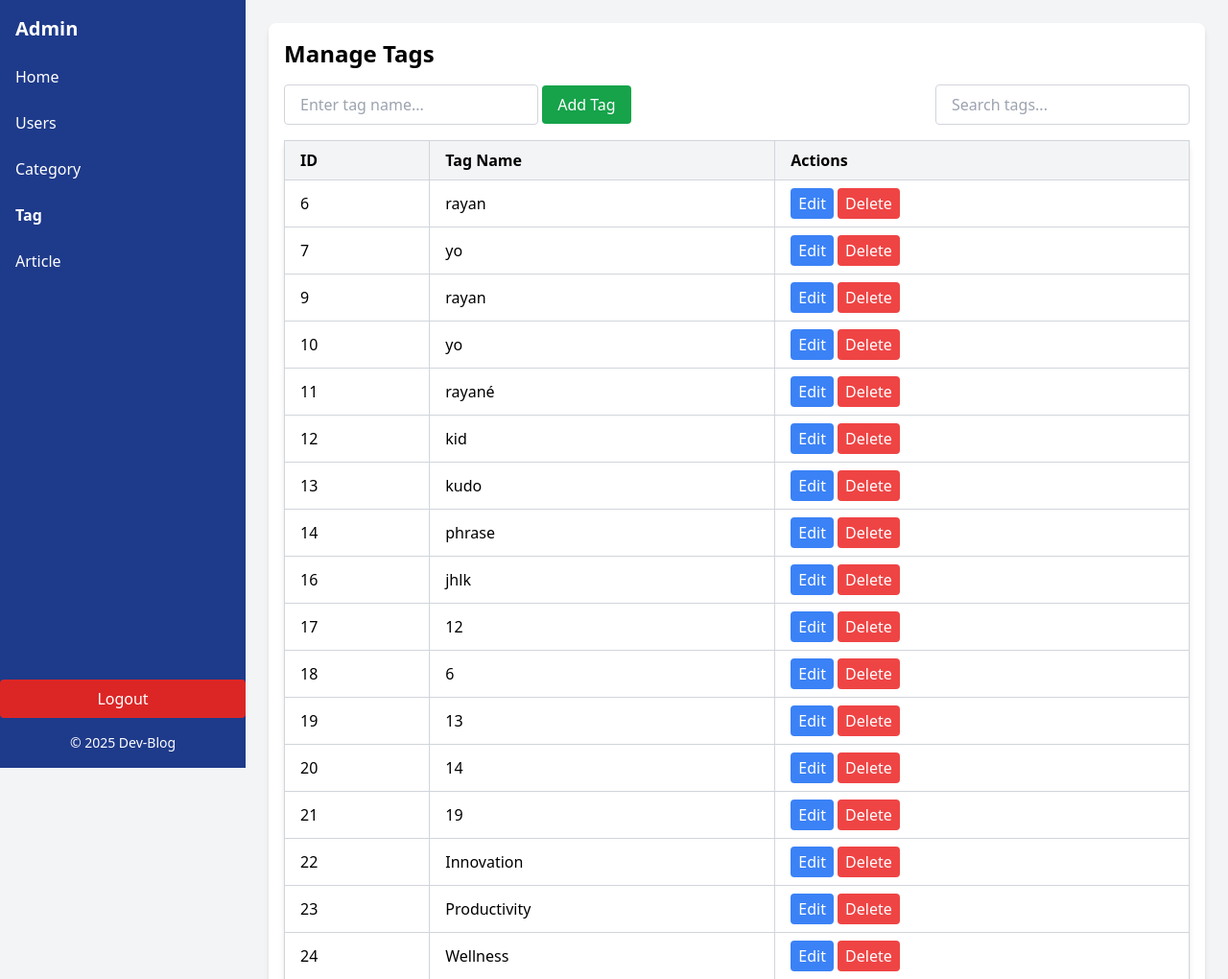
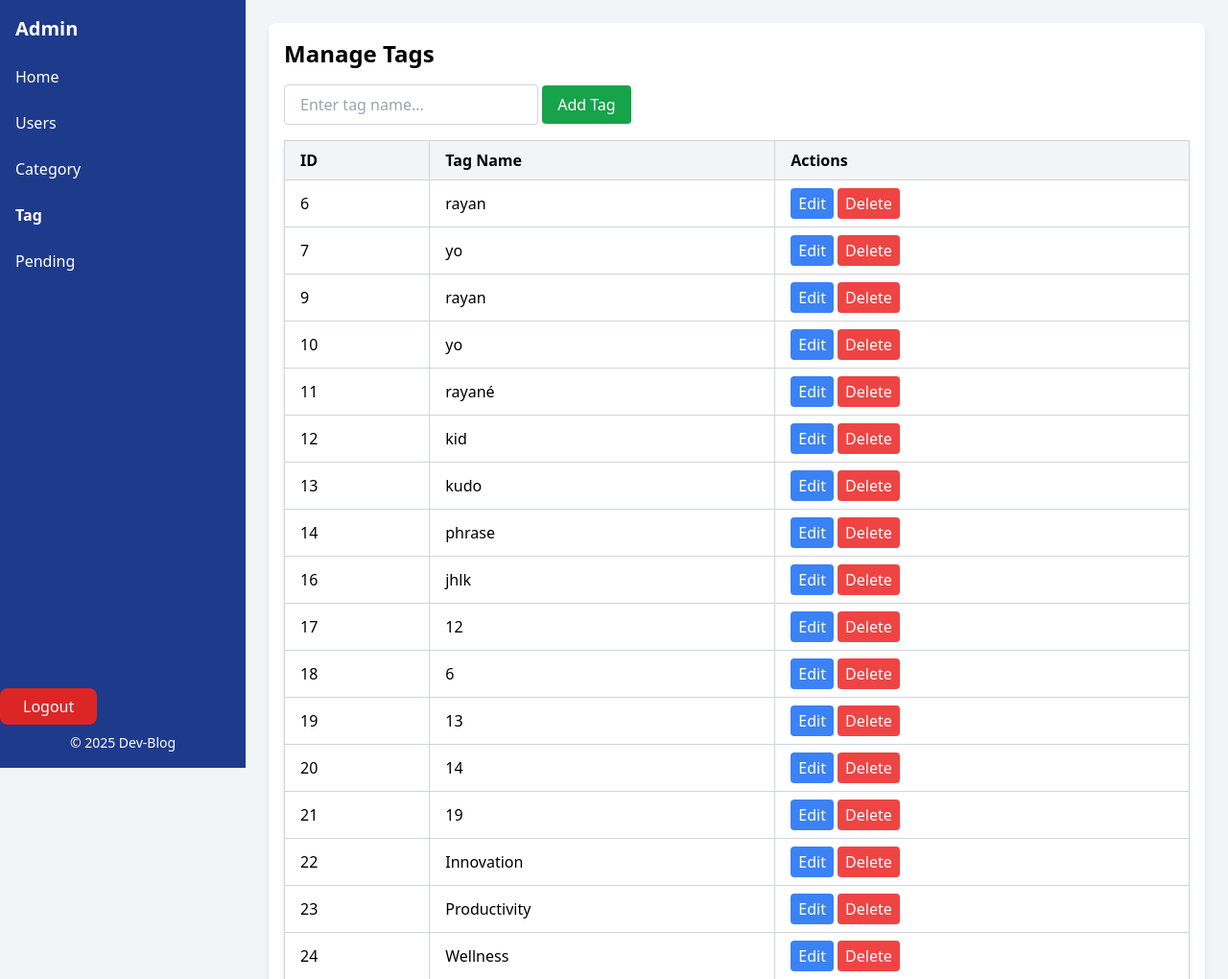
Before and after one commit to rayan4-dot/Dev, a PHP site: page /app/front-end/tag.php in a window 1280 px wide. Shown: the top 1020 px of the page at 96% size. Run offline with PHP 8.4, Linux system fonts and the light colour scheme; data comes from the database, SQL or seed files in the repository; some libraries are stand-ins or nearby versions.

Commit message:
logout button

```diff
--- a/app/front-end/tag.php
+++ b/app/front-end/tag.php
@@ -29,11 +29,11 @@ require_once '../handler/t.php';
         <li><a href="userTrack.php" class="block px-4 py-2 hover:bg-blue-700">Users</a></li>
           <li><a href="category.php" class="block px-4 py-2 hover:bg-blue-700">Category</a></li>
           <li><a href="tag.php" class="block px-4 py-2 hover:bg-blue-700 font-bold">Tag</a></li>
-          <li><a href="article.php" class="block px-4 py-2 hover:bg-blue-700">Article</a></li>
+          <li><a href="article.php" class="block px-4 py-2 hover:bg-blue-700">Pending</a></li>
         </ul>
       </nav>
       <form action="" method="POST">
-        <button type="submit" name="logout" class="w-full bg-red-600 text-white py-2 rounded hover:bg-red-700">Logout</button>
+      <a href="../auth/logout.php" class="px-6 py-2 bg-red-600 text-white rounded-lg hover:bg-red-700">Logout</a>
       </form>
       <div class="p-4 text-sm text-center">&copy; 2025 Dev-Blog</div>
     </aside>
@@ -51,7 +51,6 @@ require_once '../handler/t.php';
               Add Tag
             </button>
           </form>
-          <input type="text" placeholder="Search tags..." class="border border-gray-300 rounded px-4 py-2" />
         </div>
 
         <!-- Tags Table -->
```
